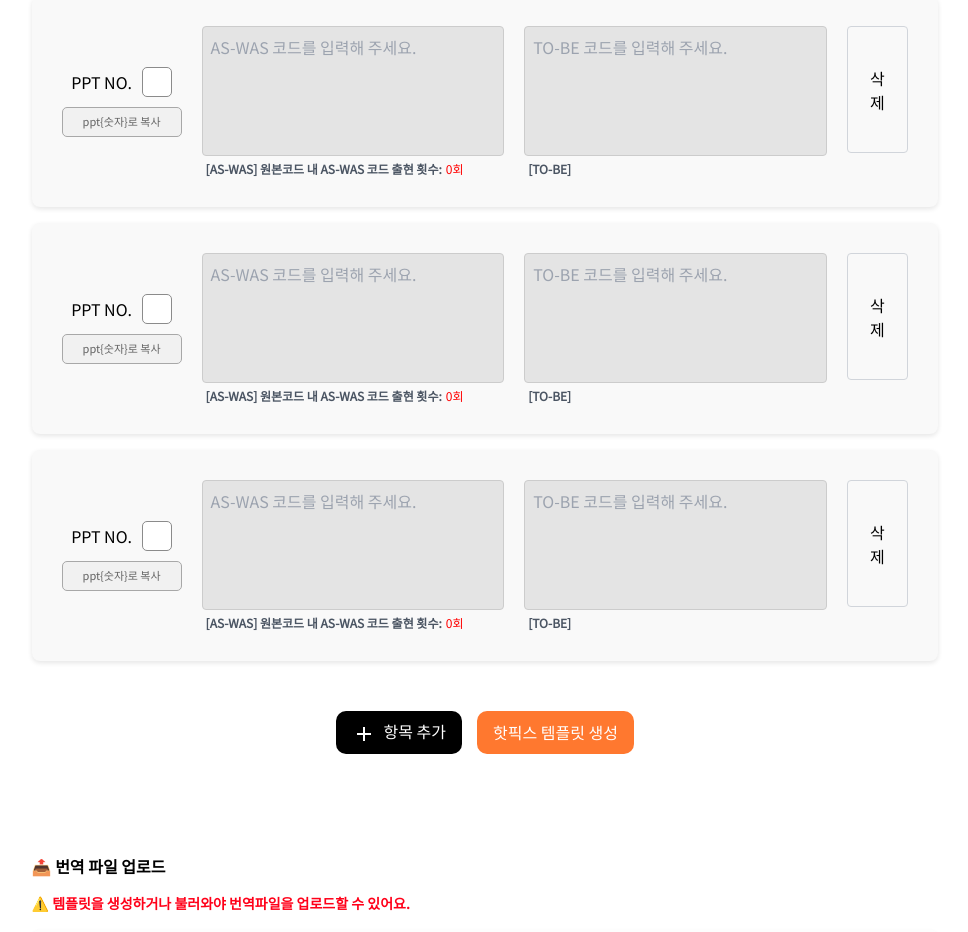
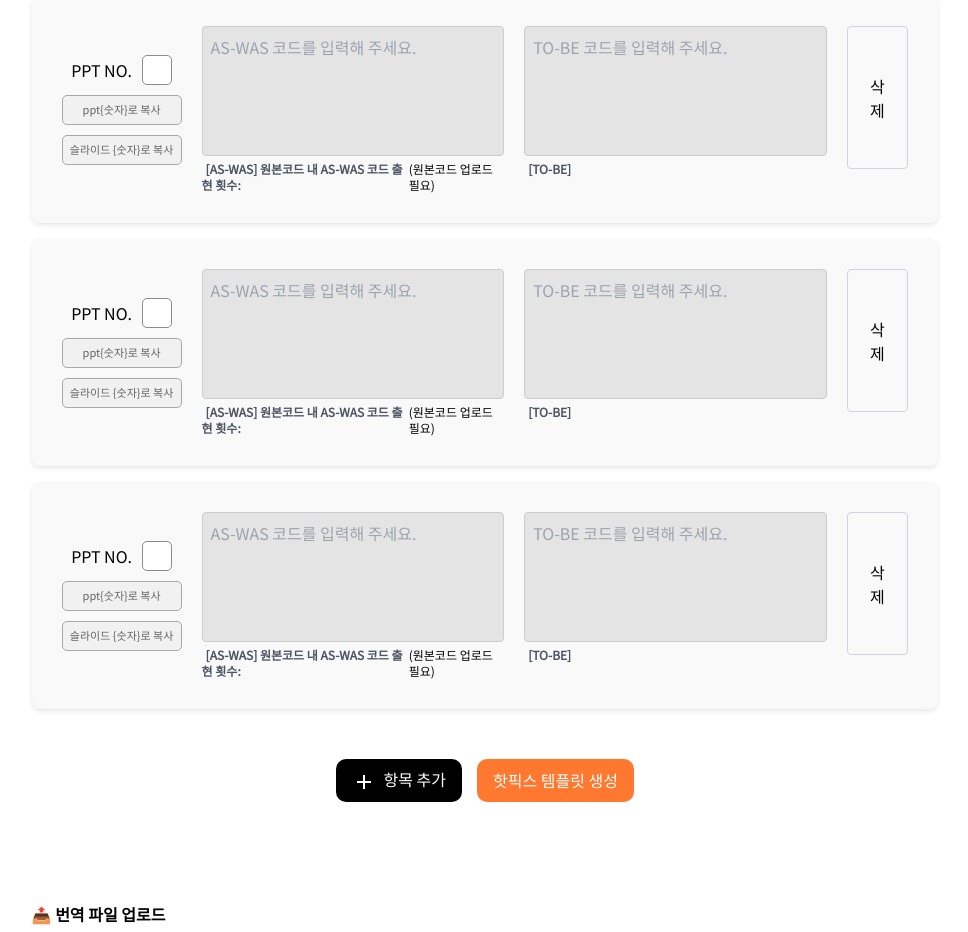
Before and after one commit to haley10309/recoder, a React (Vite) app in the folder client/: page /create-template in a window 1280 px wide. Shown: the part 1040-1972 px from the top of the page, without its empty margins (232-1200 px from the left). Built offline with nearby package versions, Linux system fonts and the light colour scheme; no server answers.

Commit message:
fix: textarea 바뀌면 onChange 돌아가도록 다시 롤백, 원본코드 업로드 필요 텍스트 추가

```diff
--- a/client/src/Pages/Create_Template/Create_Template.jsx
+++ b/client/src/Pages/Create_Template/Create_Template.jsx
@@ -258,17 +258,21 @@ const Create_template = () => {
                             type="text"
                             className="w-[30px] h-[30px] rounded-[5px] text-center border border-[#8B8B8B] outline-none focus:border-[#595880]"
                             value={nonAssetPptNos[i]}
-                            // onChange={(e) => {
-                            //   const arr = [...nonAssetPptNos];
-                            //   arr[i] = e.target.value;
-                            //   setNonAssetPptNos(arr);
-                            // }}
+                            onChange={(e) => {
+                              const arr = [...nonAssetPptNos];
+                              arr[i] = e.target.value;
+                              setNonAssetPptNos(arr);
+                            }}
                           />
                         </div>
 
                         <CopyTextButton
                           text={"ppt{숫자}로 복사"}
                           value={`ppt${nonAssetPptNos[i] ?? ''}`}
+                        />
+                        <CopyTextButton
+                          text={"슬라이드 {숫자}로 복사"}
+                          value={`슬라이드 ${nonAssetPptNos[i] ?? ''}`}
                         />
 
                       </div>
@@ -279,24 +283,30 @@ const Create_template = () => {
                             className="code-textarea"
                             placeholder="AS-WAS 코드를 입력해 주세요."
                             value={nonAssetAsWasCodes[i]}
-                            // onChange={(e) => {
-                            //   const arr = [...nonAssetAsWasCodes];
-                            //   arr[i] = e.target.value;
-                            //   setNonAssetAsWasCodes(arr);
-                            // }}
+                            onChange={(e) => {
+                              const arr = [...nonAssetAsWasCodes];
+                              arr[i] = e.target.value;
+                              setNonAssetAsWasCodes(arr);
+                            }}
                           />
-                          <div className="flex">
+                          <div className="flex font-bold">
                             <div className="text-xs">
-                              <span className="ml-1 font-bold text-[#4b5563;]">
+                              <span className="ml-1 text-[#4b5563;]">
                                 [AS-WAS] 원본코드 내 AS-WAS 코드 출현 횟수:
                               </span>
                             </div>
+                            {originalHtmlFileContent ? (
                               <span className="ml-1 text-xs"
                                 style={{
                                   color: countOccurrences(nonAssetAsWasCodes[i]) === 1 ? "blue" : "red"
                                 }}>
                                   {`${countOccurrences(nonAssetAsWasCodes[i])}회`}
                               </span>
+                            ) : (
+                              <span className="ml-1 text-xs font-normal">
+                                {`(원본코드 업로드 필요)`}
+                              </span>
+                            )}
                           </div>
 
                           <CopyTextButton
@@ -311,11 +321,11 @@ const Create_template = () => {
                             className="code-textarea"
                             placeholder="TO-BE 코드를 입력해 주세요."
                             value={nonAssetToBeCodes[i]}
-                            // onChange={(e) => {
-                            //   const arr = [...nonAssetToBeCodes];
-                            //   arr[i] = e.target.value;
-                            //   setNonAssetToBeCodes(arr);
-                            // }}
+                            onChange={(e) => {
+                              const arr = [...nonAssetToBeCodes];
+                              arr[i] = e.target.value;
+                              setNonAssetToBeCodes(arr);
+                            }}
                           />
 
                           <div className="text-xs">
```
Lines whose indentation alone changed are shown as unchanged.
